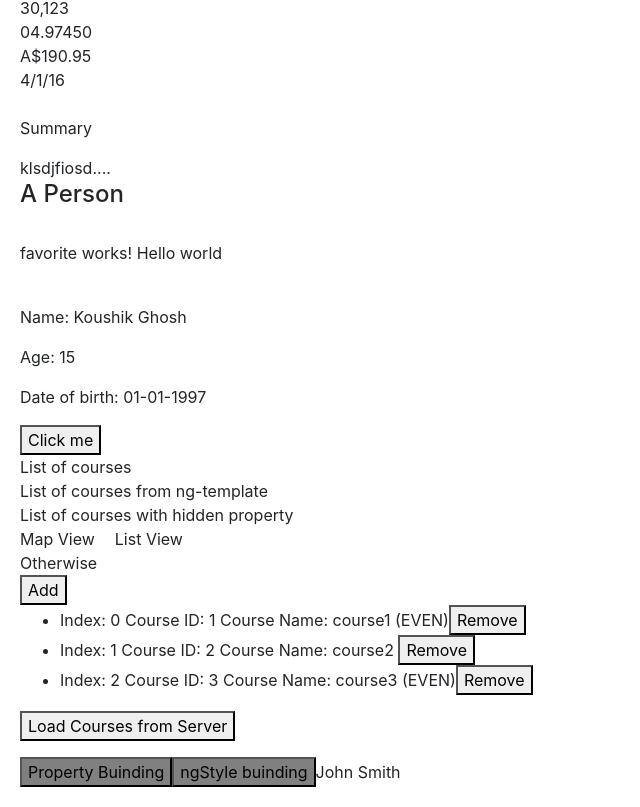
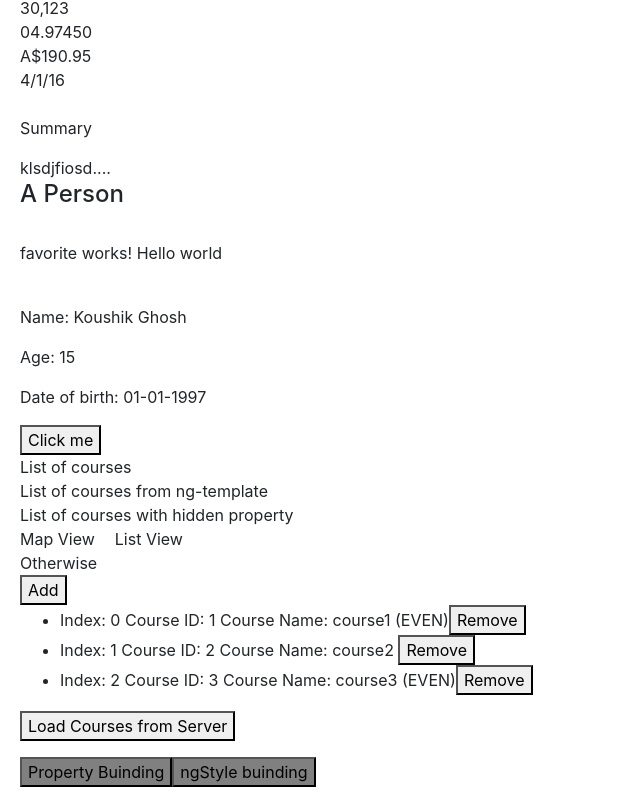
Before and after one commit to mdzobayer/angular-hello-world, an Angular app: page / in a window 1280 px wide. Shown: the part 662-1469 px from the top of the page, without its empty margins (0-640 px from the left). Built offline with nearby package versions, Linux system fonts and the light colour scheme.

Commit message:
Work fine object data is null with safe traversal operator

```diff
--- a/src/app/app.component.html
+++ b/src/app/app.component.html
@@ -78,4 +78,4 @@ Property Buinding
     >
 
 <!-- Safe Traversal Operator example -->
-<span>{{task.assignee.name}}</span>
+<span>{{task.assignee?.name}}</span>
--- a/src/app/app.component.ts
+++ b/src/app/app.component.ts
@@ -60,8 +60,6 @@ export class AppComponent {
   // Safe traversal operator exampl
   task = {
     title: 'Review applications',
-    assignee: {
-      name: 'John Smith'
-    }
+    assignee: null
   }
 }
```
